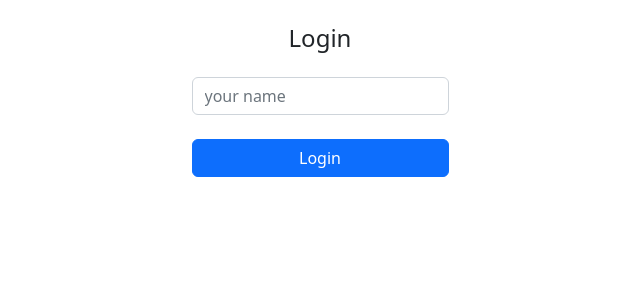
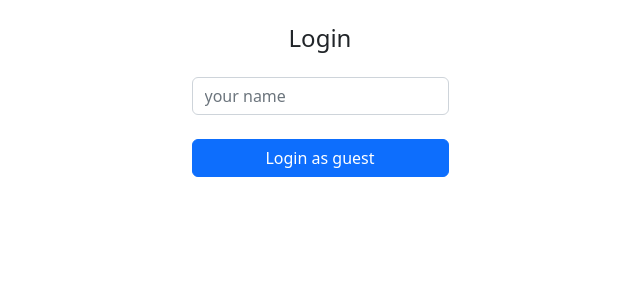
Before and after one commit to elsuppo/email_ilearn, a React (Create React App) app in the folder client/: page / in a window 1280 px wide. Shown: the top 300 px of the page, without its empty margins (320-960 px from the left). Built offline with nearby package versions, Linux system fonts and the light colour scheme.

Commit message:
feat: add protection against empty username

```diff
--- a/client/src/App.js
+++ b/client/src/App.js
@@ -17,8 +17,9 @@ const App = () => {
       setConnected(true);
       const connect = [{
         event: 'connection',
-        username
+        username: username ? username : `Guest_${Math.floor(Math.random() * 100000)}`
       }]
+      setUsername(connect[0].username);
       socket.current.send(JSON.stringify(connect));
     }
     socket.current.onmessage = ({data}) => {
--- a/client/src/pages/Login.js
+++ b/client/src/pages/Login.js
@@ -18,12 +18,11 @@ const Login = ({ username, setUsername, connect }) => {
               className="form-control"
               value={username}
               onChange={e => setUsername(e.target.value)}
-              required
             />
           </div>
           <button
             className="btn btn-primary btn-block mb-4 w-100"
-            onClick={connect}>Login</button>
+            onClick={connect}>{username ? 'Login' : 'Login as guest'}</button>
         </div>
       </div>
     </>
@@ -31,3 +30,5 @@ const Login = ({ username, setUsername, connect }) => {
 }
 
 export default Login;
+
+// e.target.value !== '' ? setUsername(e.target.value) : setUsername(`Guest_${Math.floor(Math.random() * 100000)}`)
```
